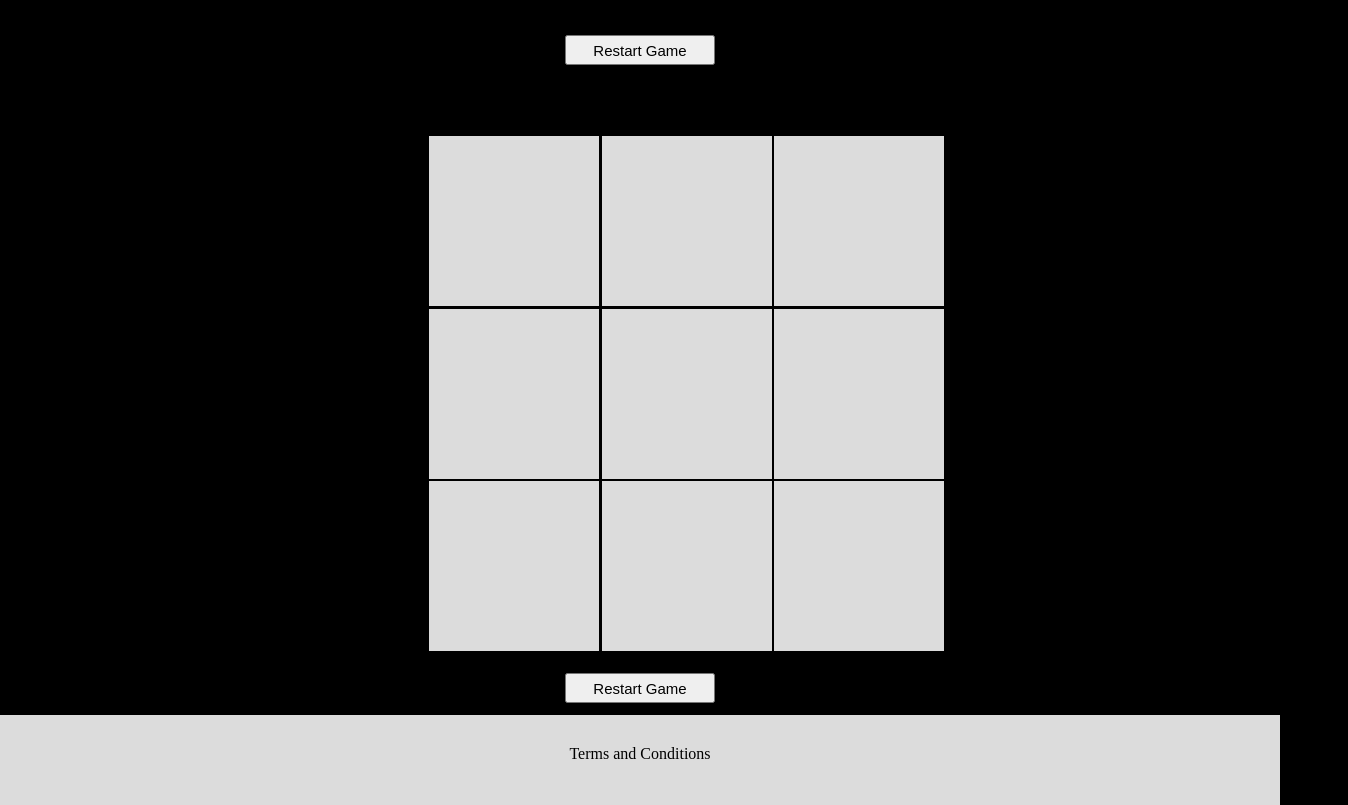
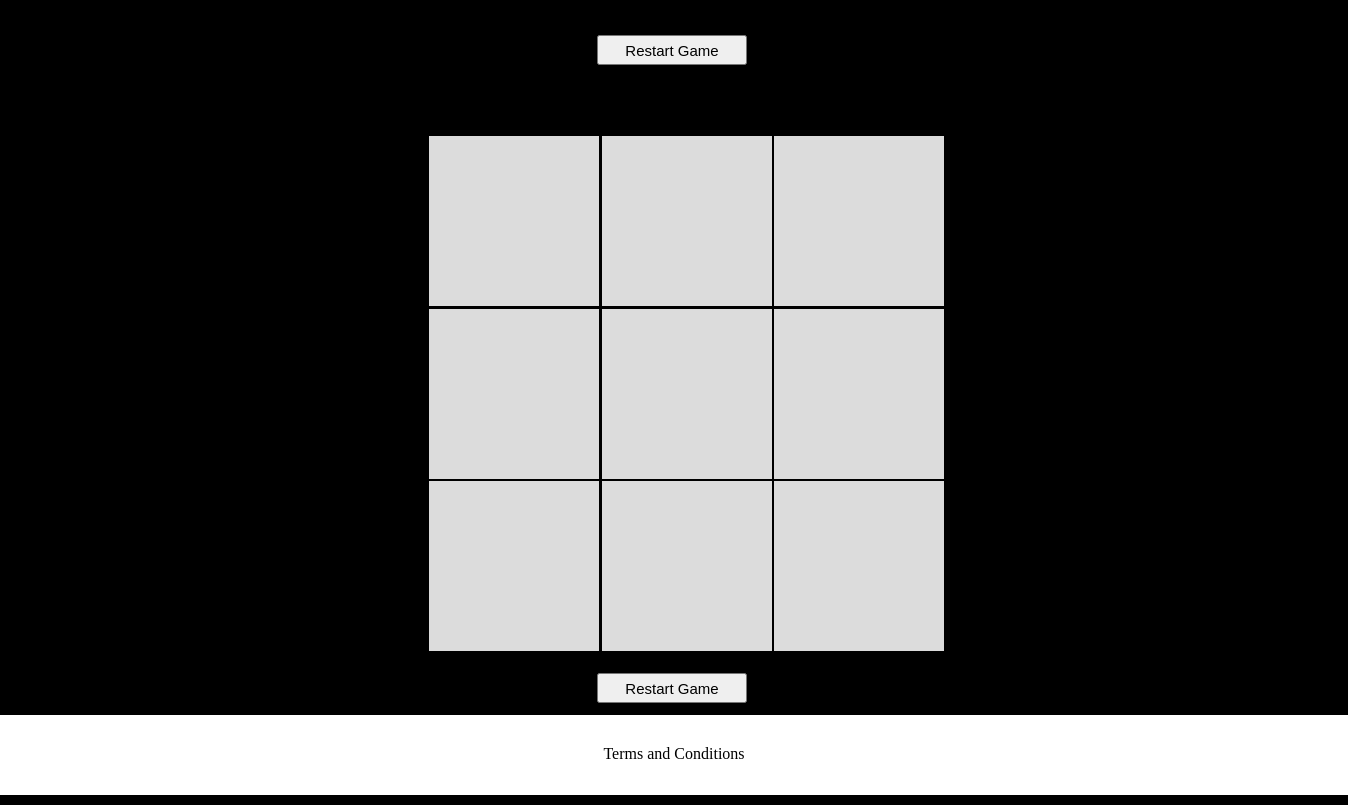
Before and after one commit to vikas270901/the_game-, a plain HTML site: page index.html in a window 1280 px wide. Shown: the part 79-884 px from the top of the page, 1348 px wide, since content can reach past the window. Drawn offline with Linux system fonts and the light colour scheme.

Commit message:
Update tic.css

```diff
--- a/assets/css/tic.css
+++ b/assets/css/tic.css
@@ -5,6 +5,7 @@ background : black;
 	color: white;
 	text-align: center;
 	font-size: 30px;
+	width: 1288px;
 }
 .box{
 	overflow: hidden;
@@ -20,7 +21,7 @@ background : black;
 	float: left;
 }
 .all{
-        text-align : center;
+	position: relative;
 	margin-left: 420px;
 	margin-top: 50px;
 }
@@ -39,12 +40,16 @@ button{
 	padding-top: 5px;
 }
 .new{
+	width: 1288px;
 	padding: 20px;
 }
 .fin{
 	text-align: center;
+	position: static;
+	bottom: 0px;
 	padding: 30px;
 	margin: -8px;
-	height: 30px;
-	background: #DCDCDC;
+	height: 20px;
+	width: 1288px;
+	background: white;
 }
```
